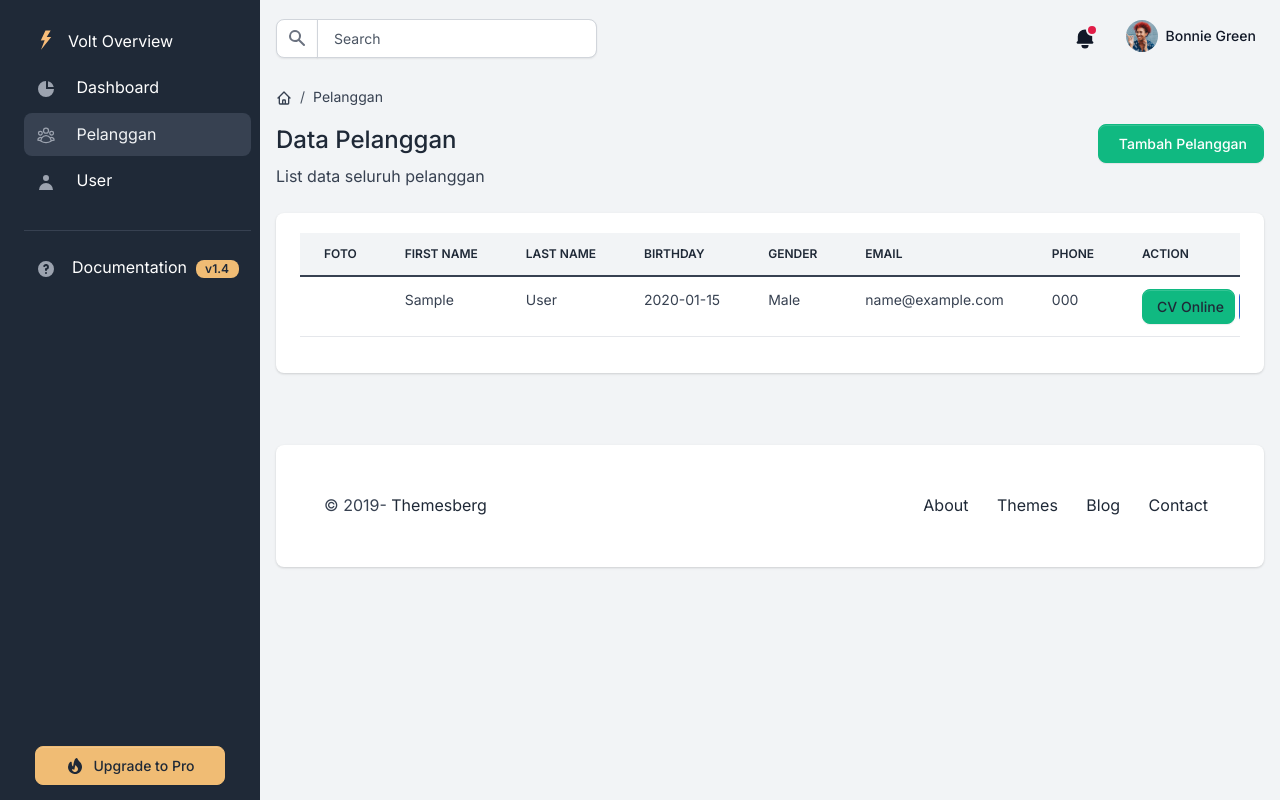
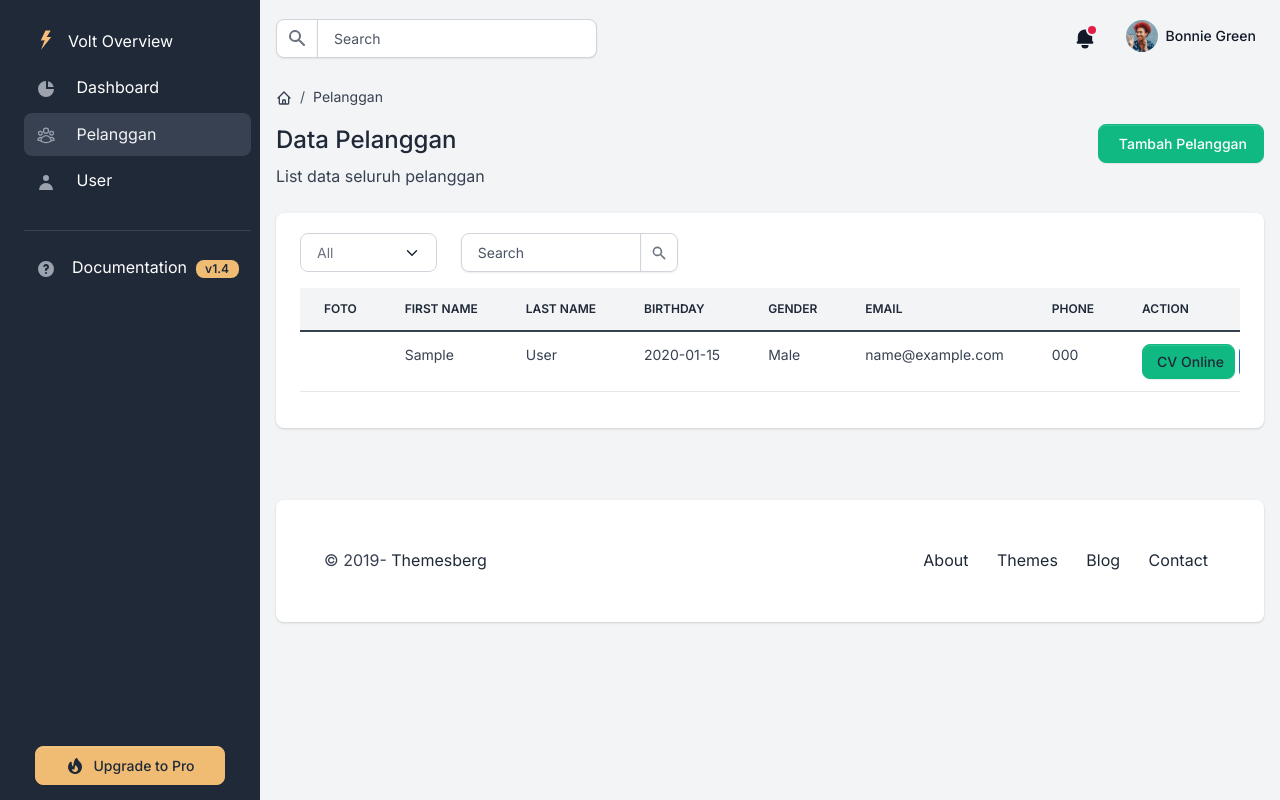
Before and after one commit to raffriend/Laravel_Raffli, a Laravel app: page /pelanggan in a window 1280 px wide. Run offline with Laravel 12, Linux system fonts and the light colour scheme; tables that the repository leaves empty hold one stand-in row (values such as "Sample post"); some libraries are stand-ins or nearby versions.

Commit message:
Filter Gender dan Search

```diff
--- a/app/Http/Controllers/PelangganController.php
+++ b/app/Http/Controllers/PelangganController.php
@@ -9,10 +9,24 @@ class PelangganController extends Controller
     /**
      * Display a listing of the resource.
      */
-    public function index()
+    public function index(Request $request)
     {
-        $data['dataPelanggan'] = Pelanggan::paginate(10);
+        // $data['dataPelanggan'] = Pelanggan::paginate(10);
+        // return view('admin.pelanggan.index', $data);
+
+        // Daftar kolom yang bisa difilter sesuai name pada form
+        $filterableColumns = ['gender'];
+
+        $searchableColumns = ['first_name','last_name','email'];
+
+        // Gunakan scope filter untuk memproses query
+        $data['dataPelanggan'] = Pelanggan::filter($request, $filterableColumns)
+        ->search($request,$searchableColumns)
+        ->paginate(10)
+        ->withQueryString();
+
         return view('admin.pelanggan.index', $data);
+
     }
 
     /**
--- a/app/Models/Pelanggan.php
+++ b/app/Models/Pelanggan.php
@@ -1,7 +1,7 @@
 <?php
-
 namespace App\Models;
 
+use Illuminate\Database\Eloquent\Builder;
 use Illuminate\Database\Eloquent\Model;
 
 class Pelanggan extends Model
@@ -17,4 +17,23 @@ class Pelanggan extends Model
         'email',
         'phone',
     ];
+    public function scopeFilter(Builder $query, $request, array $filterableColumns): Builder
+    {
+        foreach ($filterableColumns as $column) {
+            if ($request->filled($column)) {
+                $query->where($column, $request->input($column));
+            }
+        }
+        return $query;
+    }
+    public function scopeSearch($query, $request, array $columns)
+    {
+        if ($request->filled('search')) {
+            $query->where(function ($q) use ($request, $columns) {
+                foreach ($columns as $column) {
+                    $q->orWhere($column, 'LIKE', '%' . $request->search . '%');
+                }
+            });
+        }
+    }
 }
--- a/resources/views/admin/pelanggan/index.blade.php
+++ b/resources/views/admin/pelanggan/index.blade.php
@@ -58,6 +58,39 @@
             <div class="card border-0 shadow mb-4">
                 <div class="card-body">
                     <div class="table-responsive">
+
+                        <form method="GET" action="{{ route('pelanggan.index') }}" class="mb-3">
+                            <div class="row">
+                                <div class="col-md-2">
+                                    <select name="gender" onchange="this.form.submit()" class="form-select">
+                                        <option value="">All</option>
+                                        <option value="Male" {{ request('gender') == 'Male' ? 'selected' : '' }}>Male
+                                        </option>
+                                        <option value="Female" {{ request('gender') == 'Female' ? 'selected' : '' }}>Female
+                                        </option>
+                                    </select>
+                                </div>
+
+                                <div class="col-md-3">
+                                    <div class="input-group">
+                                        <input type="text" name="search" class="form-control" id="exampleInputIconRight"
+                                            value="{{ request('search') }}" placeholder="Search" aria-label="Search">
+                                        <button type="submit" class="input-group-text" id="basic-addon2">
+                                            <svg class="icon icon-xxs" fill="currentColor" viewBox="0 0 20 20"
+                                                xmlns="http://www.w3.org/2000/svg">
+                                                <path fill-rule="evenodd"
+                                                    d="M8 4a4 4 0 100 8 4 4 0 000-8zM2 8a6 6 0 1110.89 3.476l4.817 4.817a1 1 0 01-1.414 1.414l-4.816-4.816A6 6 0 012 8z"
+                                                    clip-rule="evenodd"></path>
+                                            </svg>
+                                        </button>
+                                        @if (request('search'))
+                                            <a href="{{ request()->fullUrlWithQuery(['search' => null]) }}"
+                                                class="btn btn-outline-secondary ml-3" id="clear-search"> Clear</a>
+                                        @endif
+                                    </div>
+                                </div>
+                            </div>
+                        </form>
 
                         <table id="table-pelanggan" class="table table-centered table-nowrap mb-0 rounded">
 
```
